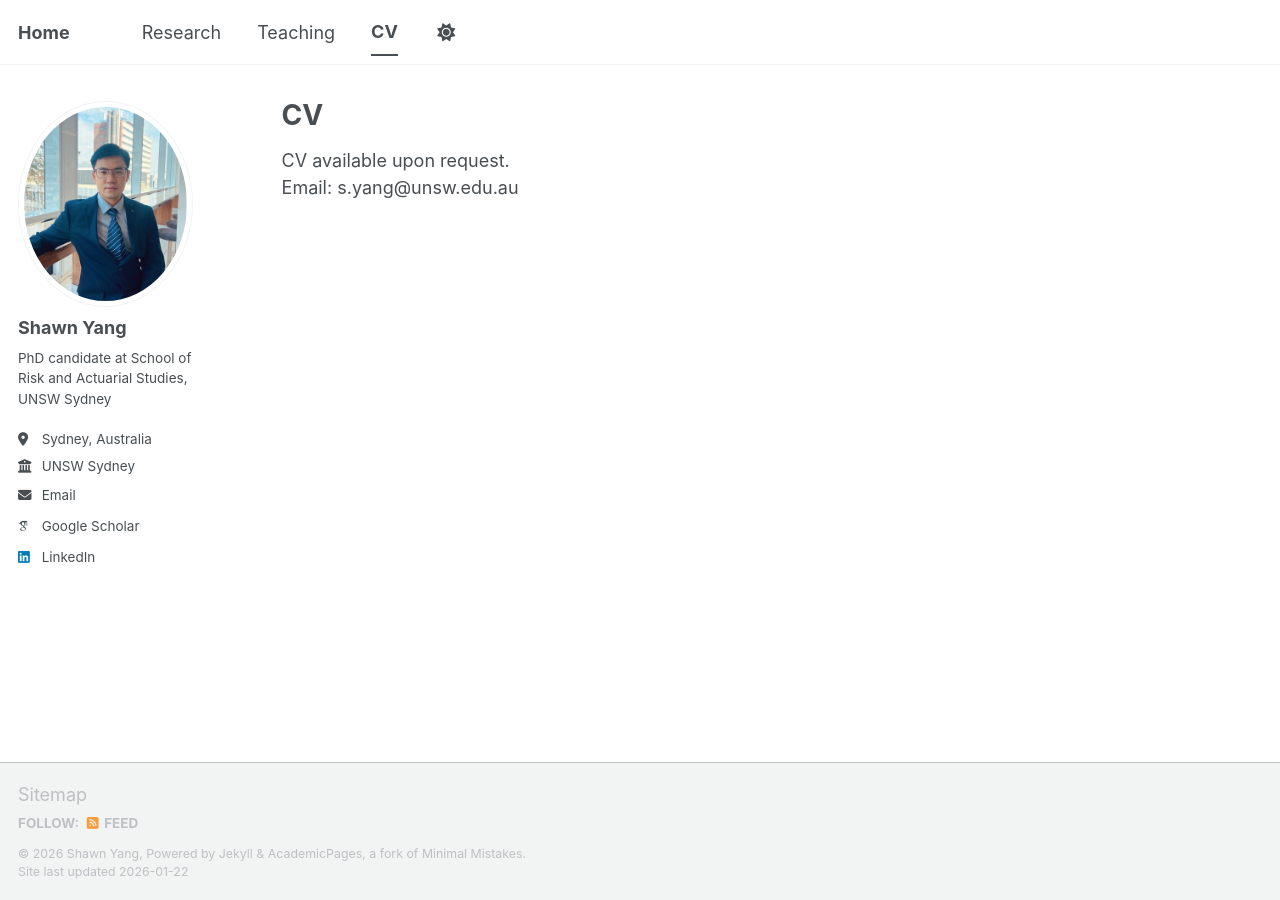
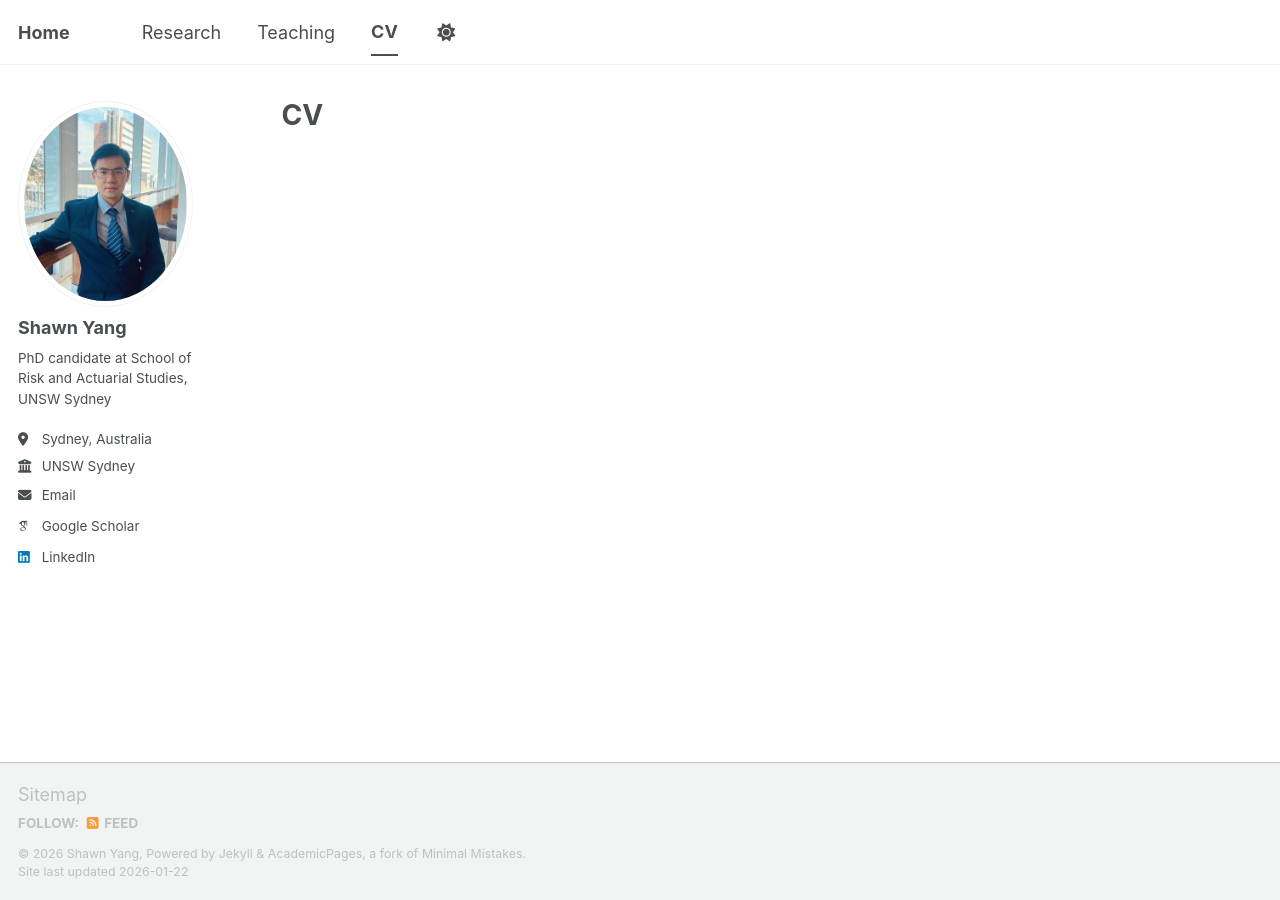
Before and after one commit to Shawnyangbest/Shawnyangbest, a Jekyll site: the page built from _pages/cv.md, in a window 1280 px wide. Built offline with Jekyll 4.4.1, drawn with Linux system fonts in a browser that asks for light colours; some web fonts are replaced; a script bundle is joined from its source files by our own code; library files that are not in the unit come from our copies.

Commit message:
Update cv.md

```diff
--- a/_pages/cv.md
+++ b/_pages/cv.md
@@ -4,5 +4,3 @@ title: "CV"
 permalink: /cv/
 author_profile: true
 ---
-CV available upon request.
-Email: s.yang@unsw.edu.au
```
